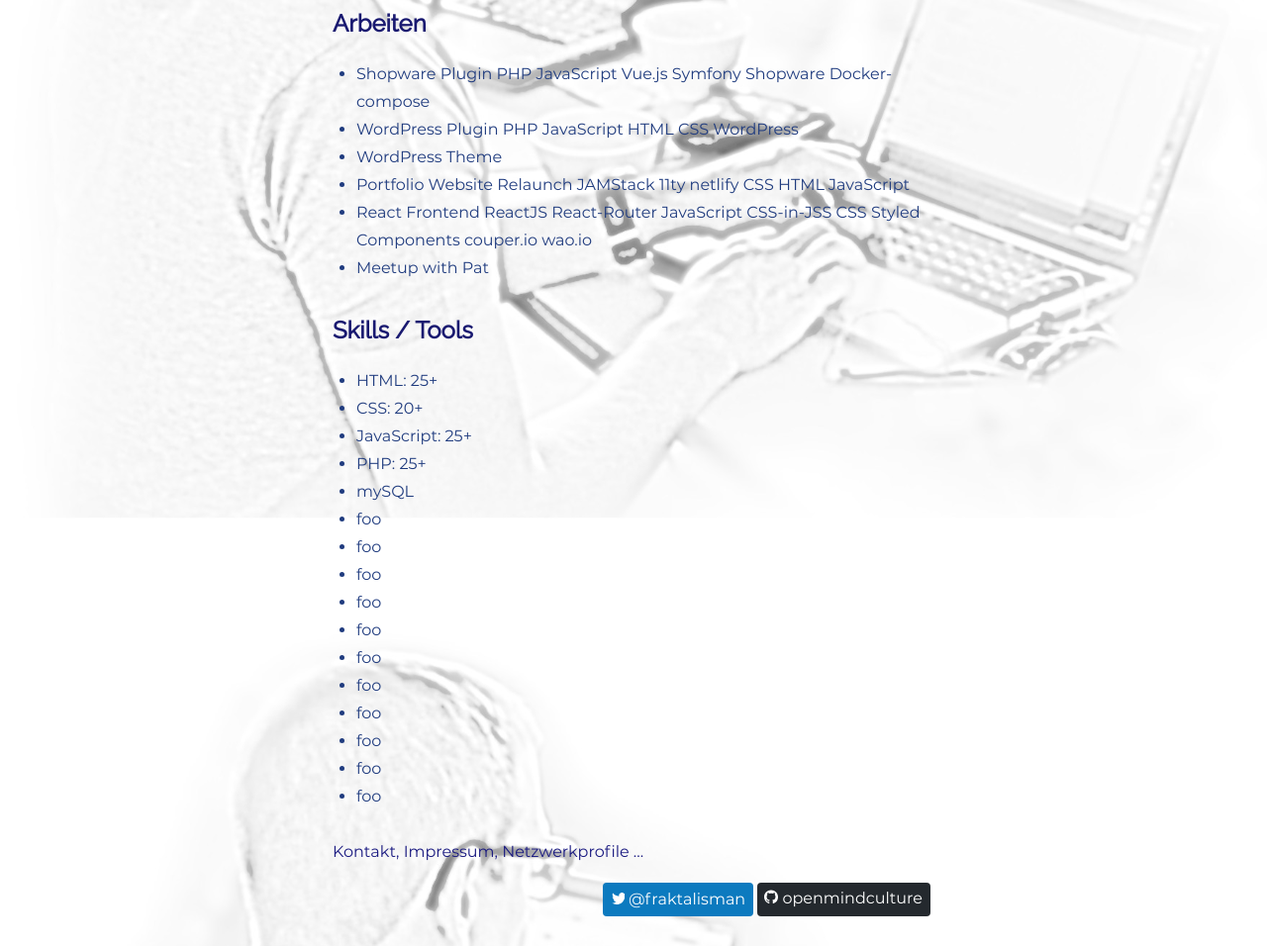
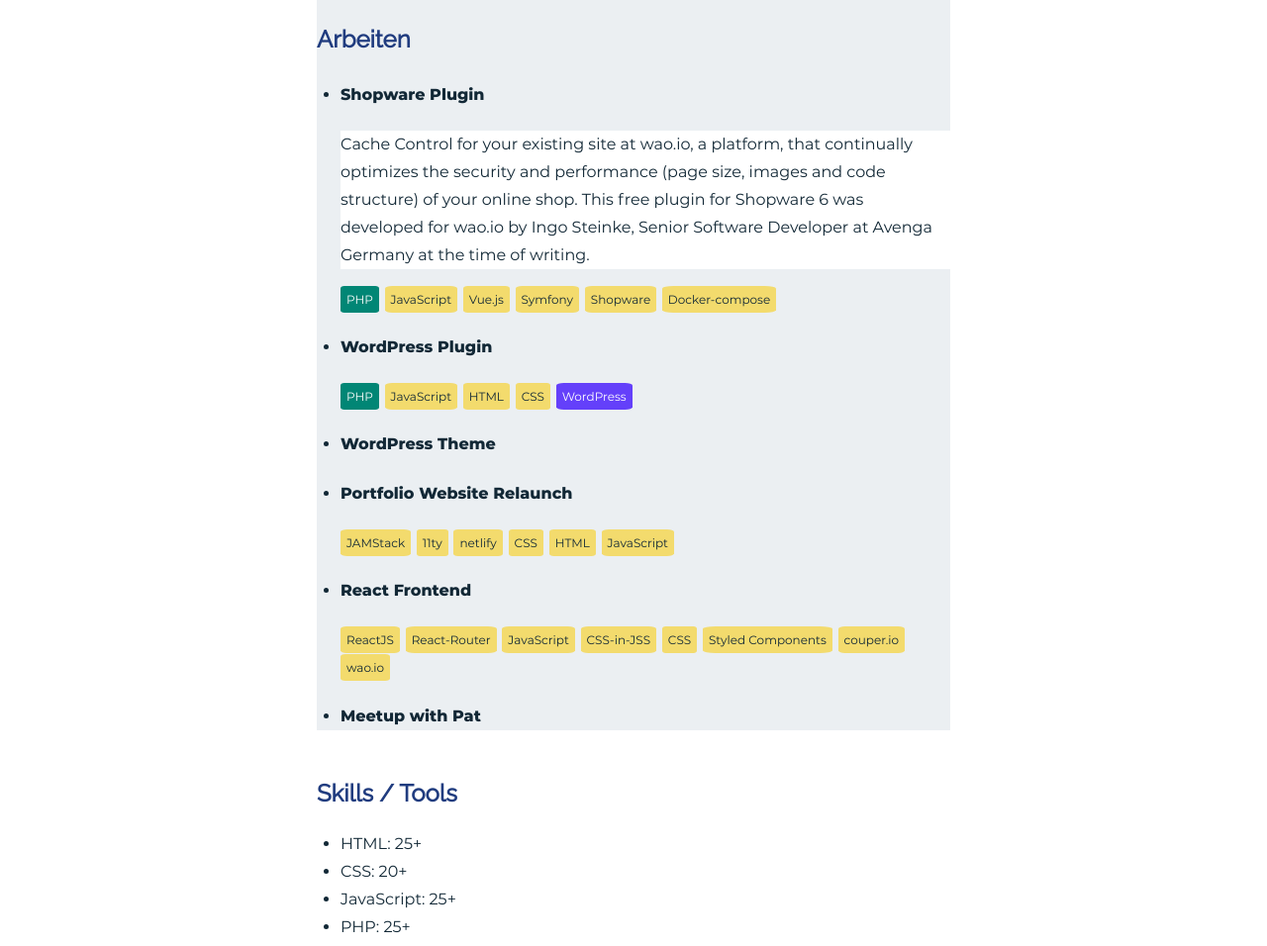
Before and after one commit to openmindculture/ingo-steinke.de, an Eleventy site: page src/index.liquid in a window 1280 px wide. Shown: the part 617-1573 px from the top of the page at 99% size. Built offline with nearby package versions, Linux system fonts and the light colour scheme; Eleventy itself is replaced by a stand-in of ours; files that its build step writes are made by us from their sources; files whose address does not match are found by name; what postcss-import, precss would draw is missing.

Commit message:
ux prototyping for relaunch; 101

```diff
--- a/src/_includes/critical.css
+++ b/src/_includes/critical.css
@@ -62,8 +62,12 @@
 h2,
 h3 {
   font-size: 1.5rem;
-  color: #191970;
+  color: var(--primary-heading);
   font-family: Raleway, Helvetica, sans-serif;
+}
+
+aside {
+  font-size: 0.75rem;
 }
 
 h1 {
@@ -78,43 +82,12 @@
   margin: 14px auto 10px auto;
 }
 
-p {
-  color: #002;
-}
-
 .clr {
   clear: both;
 }
 
 .flr {
   float: right;
-}
-
-a:link {
-  color: #191980;
-  text-decoration: none;
-}
-
-a:visited {
-  color: #191980;
-  text-decoration: none;
-}
-
-a:active {
-  color: #00f;
-  text-decoration: none;
-}
-
-a:hover {
-  color: #00f;
-  text-decoration: underline;
-}
-
-.outercontainer {
-  margin: 0 auto 0.5em;
-  padding: 0.5em 0 0 0;
-  min-width: 220px;
-  text-align: left;
 }
 
 .innercontainer {
@@ -129,6 +102,8 @@
 .innercontainer section {
   display: block;
   margin-bottom: 1.75em;
+  padding: 0.5em 0 0 0;
+  text-align: left;
 }
 
 .innercontainer ul {
@@ -182,31 +157,32 @@
   border-radius: 50%;
 }
 
-a.tw-btn {
+a.tw-btn,
+a.tw-btn:link,
+a.tw-btn:visited,
+a.tw-btn:active,
+a.tw-btn:hover {
   background-color: #0c7abf;
   color: #fff;
   display: inline-block;
   border-radius: 0.25em;
   margin: 0.0325em 0.25em 0.25em 0;
   padding: 0.2em 0.5em 0.2em 0.25em;
+  text-decoration: none;
 }
 
-a.xi-btn {
-  background-color: #00605e;
-  color: #fff;
-  display: inline-block;
-  border-radius: 0.25em;
-  margin: 0.0325em 0 0.25em 0;
-  padding: 0.2em 0.5em 0.2em 0.2em;
-}
-
-a.gh-btn {
+a.gh-btn,
+a.gh-btn:link,
+a.gh-btn:visited,
+a.gh-btn:active,
+a.gh-btn:hover {
   background-color: #24292e;
   color: #fff;
   display: inline-block;
   border-radius: 0.25em;
   margin: 0.0325em 0.25em 0.25em 0;
   padding: 0.15em 0.5em 0.25em 0.2em;
+  text-decoration: none;
 }
 
 .social-btn svg {
@@ -222,5 +198,9 @@
 }
 
 @media only screen and (min-width: 640px) {
-  .outercontainer { width: 640px; }
+  .innercontainer section {
+    /* fallback to override by grid styling */
+    max-width: 640px;
+    margin: 0 auto;
+  }
 }
--- a/src/_includes/variables.css
+++ b/src/_includes/variables.css
@@ -19,7 +19,7 @@
   --fashion-balance-blue: #366579;
   --organic-fashion-blue: #6b8aa9;
   --classof-green: #3cb87a;
-  --see-green: #018675;
+  --sea-green: #018675;
   --ringana-blouse-green: #6b868f;
   --wetell-orange: #b4641f;
   --trendy-beige: #f3db6d;
@@ -32,16 +32,19 @@
   --exuberant-orange-pantone: #ff582d;
   --bogart-red: #d04339;
   --ringana-omega-purple: #623144;
+  --brava-merino-dark: #78797b;
   --brava-merino-light: #bbbfc2;
-  --brava-merino-dark: #78797b;
+  --brava-merino-lighter: #ebeff2;
   --hazel-sweater-purple: #3d2945;
   --hazel-sweater-brown: #a07161;
 
   /* export theme colors */
-  --primary-color: var(--surftheweb-pantone);
+  --primary-color: var(--brava-shirt-blue);
   --secondary-color: var(--vintage-indigo);
+  --primary-heading: var(--surftheweb-pantone);
+  --link-hover: var(--surftheweb-pantone);
   --primary-background: #fff;
-  --alternate-background: var(--palo-rose);
+  --alternate-background: var(--brava-merino-lighter);
   --confirm-color: var(--deep-green);
   --warning-color: var(--uxdesign-yellow);
   --error-color: var(--oxy-fire);
--- a/src/index.liquid
+++ b/src/index.liquid
@@ -114,48 +114,52 @@
             Jugendbegegnung &quot;Skaters for Europe&quot;.
           </p>
         </section>
-        <section>
+        <section class=alternate>
           <h3>Arbeiten</h3>
           <ul>
             <li>
-              Shopware Plugin
-              <span class=hashtag>PHP</span>
-              <span class=hashtag>JavaScript</span>
-              <span class=hashtag>Vue.js</span>
-              <span class=hashtag>Symfony</span>
-              <span class=hashtag>Shopware</span>
-              <span class=hashtag>Docker-compose</span>
+              <h4>Shopware Plugin</h4>
+              <p>Cache Control for your existing site at wao.io, a platform, that continually optimizes
+                the security and performance (page size, images and code structure) of your online shop.
+                This free plugin for Shopware 6 was developed for wao.io by Ingo Steinke, Senior Software
+                Developer at Avenga Germany at the time of writing.</p>
+              <span class="hashtag php">PHP</span>
+              <span class="hashtag js">JavaScript</span>
+              <span class="hashtag vuejs">Vue.js</span>
+              <span class="hashtag symfony">Symfony</span>
+              <span class="hashtag shopware">Shopware</span>
+              <span class="hashtag docker">Docker-compose</span>
             </li>
             <li>
-              WordPress Plugin
-              <span class=hashtag>PHP</span>
-              <span class=hashtag>JavaScript</span>
-              <span class=hashtag>HTML</span>
-              <span class=hashtag>CSS</span>
-              <span class=hashtag>WordPress</span>
+              <h4>WordPress Plugin</h4>
+              <span class="hashtag php">PHP</span>
+              <span class="hashtag js">JavaScript</span>
+              <span class="hashtag html">HTML</span>
+              <span class="hashtag css">CSS</span>
+              <span class="hashtag wp">WordPress</span>
             </li>
-            <li>WordPress Theme</li>
+            <li><h4>WordPress Theme</h4></li>
             <li>
-              Portfolio Website Relaunch
-              <span class=hashtag>JAMStack</span>
-              <span class=hashtag title=eleventy>11ty</span>
-              <span class=hashtag>netlify</span>
-              <span class=hashtag>CSS</span>
-              <span class=hashtag>HTML</span>
-              <span class=hashtag>JavaScript</span>
+              <h4>Portfolio Website Relaunch</h4>
+              <span class="hashtag jamstack">JAMStack</span>
+              <span class="hashtag 11ty" title=eleventy>11ty</span>
+              <span class="hashtag netlify">netlify</span>
+              <span class="hashtag css">CSS</span>
+              <span class="hashtag html">HTML</span>
+              <span class="hashtag js">JavaScript</span>
             </li>
             <li>
-              React Frontend
-              <span class=hashtag>ReactJS</span>
-              <span class=hashtag>React-Router</span>
-              <span class=hashtag>JavaScript</span>
-              <span class=hashtag>CSS-in-JSS</span>
-              <span class=hashtag>CSS</span>
-              <span class=hashtag>Styled Components</span>
-              <span class=hashtag>couper.io</span>
-              <span class=hashtag>wao.io</span>
+              <h4>React Frontend</h4>
+              <span class="hashtag reactjs">ReactJS</span>
+              <span class="hashtag reactjs">React-Router</span>
+              <span class="hashtag js">JavaScript</span>
+              <span class="hashtag css">CSS-in-JSS</span>
+              <span class="hashtag css">CSS</span>
+              <span class="hashtag css">Styled Components</span>
+              <span class="hashtag couper">couper.io</span>
+              <span class="hashtag couper">wao.io</span>
             </li>
-            <li>Meetup with Pat</li>
+            <li><h4>Meetup with Pat</h4></li>
           </ul>
         </section>
         <section>
@@ -179,13 +183,8 @@
             <li>foo</li>
           </ul>
         </section>
-        <p>
-          <a href="#" onclick="document.getElementById('profile').style.display='block';return false">
-            Kontakt, Impressum, Netzwerkprofile ...
-          </a>
-        </p>
-        <div id=profile class=visuallyhidden>
-          <h2>Links / Netzwerkprofile von Ingo Steinke</h2>
+        <div>
+          <h2>Kontakt, Impressum, Netzwerkprofile von Ingo Steinke</h2>
           <ul>
             <li>
               <a rel="noopener" href="http://www.ingo-steinke.de">
@@ -213,12 +212,6 @@
               </a>
             </li>
           </ul>
-          <div class=clr></div>
-          <p>
-            &copy; Ingo Steinke
-          </p>
-        </div>
-        <aside>
           <section class=right>
             <a class="social-btn gh-btn" href="https://github.com/openmindculture" target="_blank" rel="noopener">
               <svg height=14 viewBox="0 0 16 15" width=14>
@@ -243,7 +236,17 @@
               </svg><span>@fraktalisman</span>
             </a>
           </section>
-        </aside>
+          <div class=clr></div>
+          <p>
+            &copy; Ingo Steinke
+          </p>
+          <aside>
+            Made with
+            <a href="https://www.11ty.dev/" target="_blank" rel="noopener">Eleventy</a> and
+            <a href="https://postcss.org" target="_blank" rel="noopener">PostCSS</a>
+            deployed on <a href="https://www.netlify.com/" target="_blank" rel="noopener">Netlify</a>.
+          </aside>
+        </div>
       </main>
     </div>
   </body>
--- a/src/styles.css
+++ b/src/styles.css
@@ -1,11 +1,60 @@
 @import '_includes/variables.css';
 
-body {
-  background-image: url(img/work.jpg);
-  background-size: cover;
-  height: 100vh;
+p,
+section {
+  background-color: var(--primary-background);
 }
 
-.alternate {
-  background-color: var(alternate-background);
+p.alternate,
+section.alternate {
+  background-color: var(--alternate-background);
 }
+
+a:link,
+a:visited,
+a:active,
+a:hover {
+  transition: text-decoration 0.35s;
+  text-decoration-color: var(--color-main-text);
+  text-decoration-thickness: from-font;
+  text-decoration-style: solid;
+}
+
+a:link {
+  color: var(--primary-color);
+  text-decoration-line: underline;
+  text-decoration-color: var(--primary-color);
+}
+
+a:visited {
+  color: var(--primary-color);
+  text-decoration-line: underline;
+}
+
+a:active {
+  text-decoration-line: underline;
+}
+
+a:hover {
+  color: var(--link-hover);
+  text-decoration-style: dotted;
+}
+
+.hashtag {
+  font-size: 0.75rem;
+  background-color: var(--trendy-beige);
+  border-radius: 10%;
+  padding: 0.5em;
+  margin-right: 0.125em;
+  white-space: nowrap;
+}
+
+.hashtag.php {
+  background-color: var(--sea-green);
+  color: #fff;
+}
+
+.hashtag.wp {
+  background-color: var(--uxdesign-blue);
+  color: #fff;
+}
```
Also changed, not shown: 2 other files.
